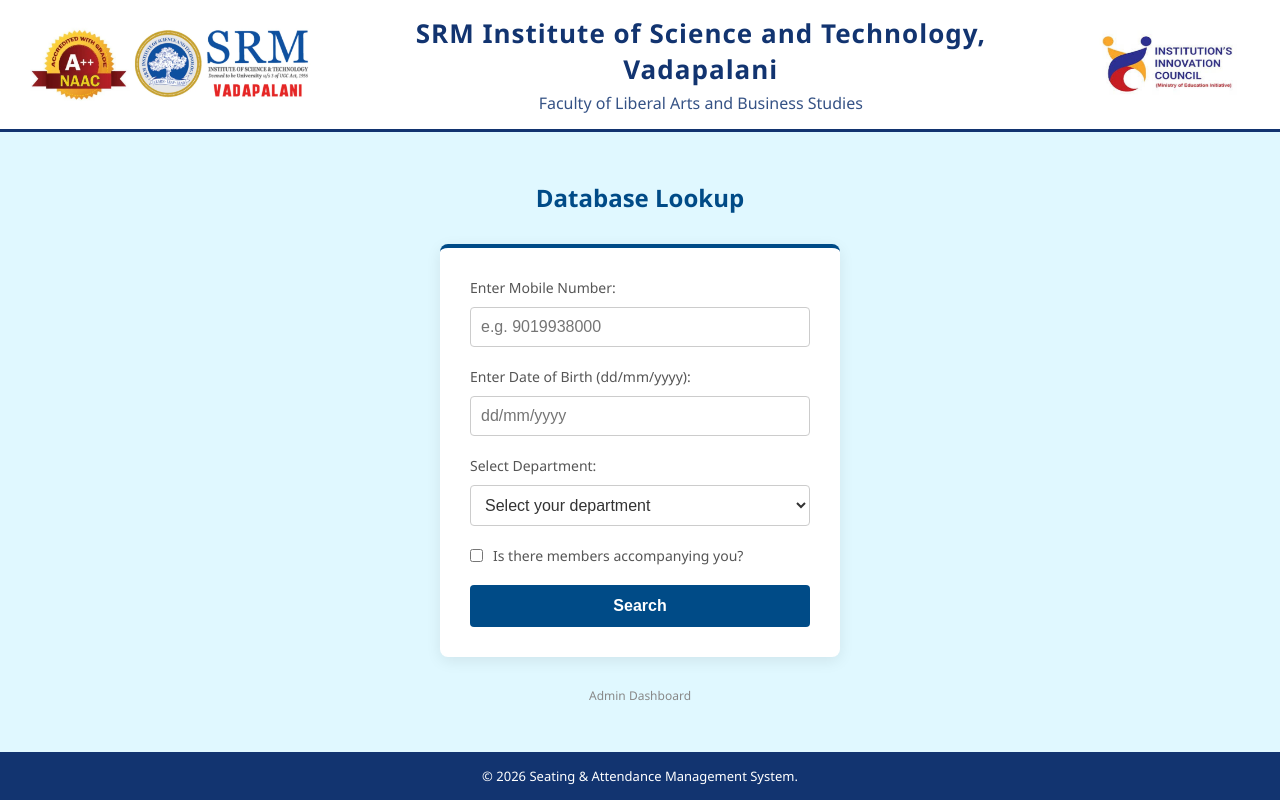
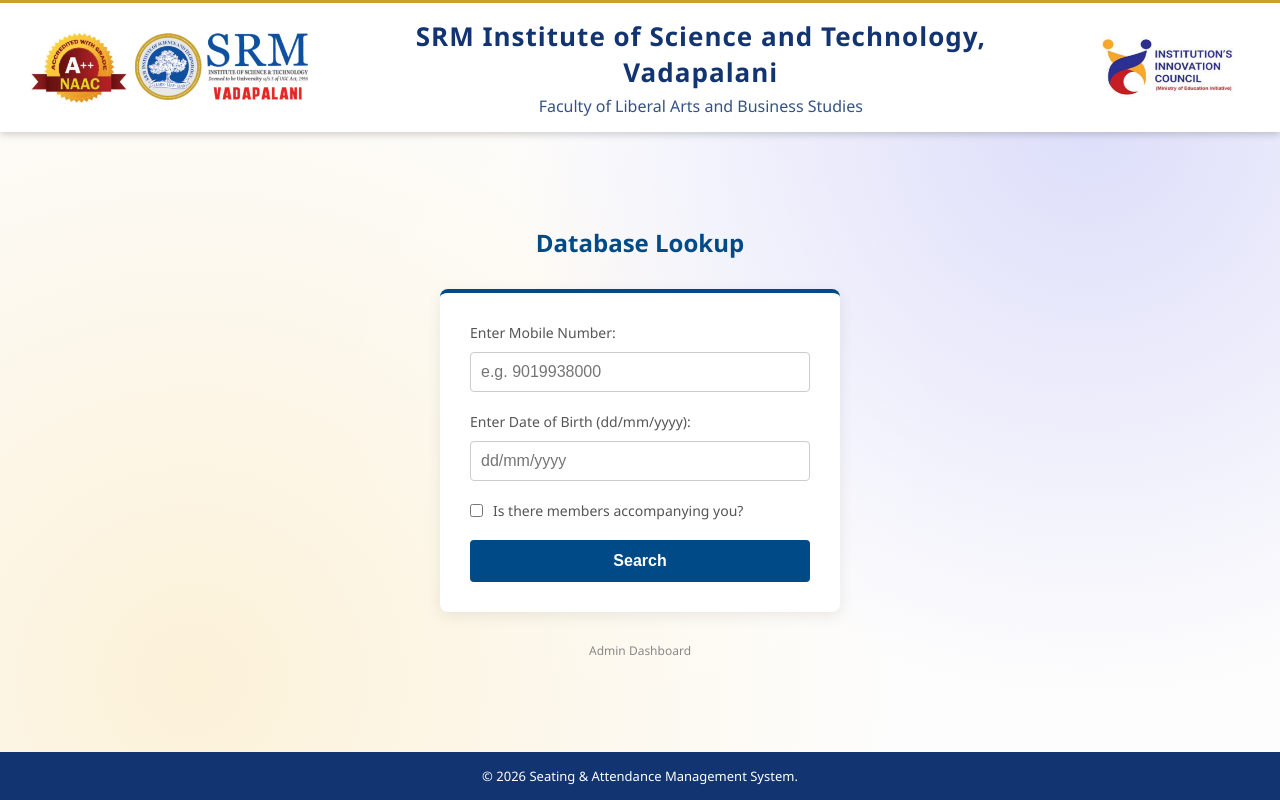
Before and after one commit to NirainthanRavi/event-attendace-system, a Flask app: page /checkin in a window 1280 px wide. Run offline with Flask 3, Linux system fonts and the light colour scheme.

Commit message:
Fifth commit

```diff
--- a/app.py
+++ b/app.py
@@ -10,7 +10,7 @@ users_collection = db["users"]
 
 # Apply Indexes for Performance
 try:
-    users_collection.create_index("dept")
+    # Removed the dept index as it is no longer needed
     users_collection.create_index([("mobile number", 1), ("DOB", 1)], unique=True)
 except Exception as e:
     print(f"Index setup warning: {e}")
@@ -33,7 +33,6 @@ def checkin():
 def search():
     phone_number = request.form.get('phone_number')
     dob = request.form.get('dob')
-    dept = request.form.get('dept')
     has_members = request.form.get('has_members')
     member_count = request.form.get('member_count')
 
@@ -41,7 +40,7 @@ def search():
     actual_members = int(member_count) if (has_members == 'on' and member_count) else 0
     parent_status_val = "PRESENT" if actual_members > 0 else "ABSENT"
 
-    query = {"DOB": db_dob, "dept": dept}
+    query = {"DOB": db_dob}
 
     match = users_collection.find_one({"mobile number": phone_number, **query})
     if not match and phone_number.isdigit():
@@ -59,16 +58,15 @@ def search():
             }}
         )
 
-    return redirect(url_for('result_page', phone=phone_number, dob=db_dob, dept=dept))
+    return redirect(url_for('result_page', phone=phone_number, dob=db_dob))
 
 @app.route('/result')
 def result_page():
     phone_number = request.args.get('phone')
     db_dob = request.args.get('dob')
-    dept = request.args.get('dept')
     search_result = None
 
-    query = {"DOB": db_dob, "dept": dept}
+    query = {"DOB": db_dob}
 
     match = users_collection.find_one({"mobile number": phone_number, **query})
     if not match and phone_number.isdigit():
--- a/static/style.css
+++ b/static/style.css
@@ -23,8 +23,29 @@
 
 /* --- Standard Body (Check-in & Admin Apps) --- */
 body {
-    background-color: #e0f8ff;
-    color: #333333;
+   min-height: 100vh;
+  width: 100%;
+  margin: 0;
+
+  /* Flexbox layout to manage header and footer positioning */
+  display: flex;
+  flex-direction: column;
+
+  /* The Mesh Gradient */
+  background-color: #fdfdfd; /* Base warm white */
+  background-image:
+    /* Top Right: Soft Periwinkle Blue */
+    radial-gradient(circle at 85% 15%, rgba(213, 214, 249, 0.8) 0%, transparent 45%),
+
+    /* Bottom Left: Soft Warm Yellow */
+    radial-gradient(circle at 15% 85%, rgba(252, 239, 208, 0.8) 0%, transparent 55%),
+
+    /* Center blending */
+    radial-gradient(circle at 50% 50%, rgba(255, 255, 255, 0.4) 0%, transparent 100%);
+
+  /* Optional: Smooth background scaling */
+  background-size: cover;
+  background-repeat: no-repeat;
     font-family: 'Segoe UI', Tahoma, Geneva, Verdana, sans-serif;
     display: flex;
     flex-direction: column;
@@ -54,7 +75,8 @@ body.induction-page {
     display: flex;
     align-items: center;
     justify-content: space-between;
-    border-bottom: 3px solid #123470;
+    border-top: 3px solid #C9A227;
+    box-shadow: 0 2px 8px rgba(0, 0, 0, 0.2);
 }
 .header-left, .header-right {
     flex: 0 0 auto;
@@ -110,7 +132,7 @@ body.induction-page {
     color: #004b87;
     text-align: center;
 }
-form, .result-box, .error-message {
+form, .result-box{
     background-color: #ffffff;
     padding: 30px;
     border-radius: 8px;
@@ -119,8 +141,8 @@ form, .result-box, .error-message {
     flex-direction: column;
     width: 100%;
     max-width: 400px;
-    border-top: 4px solid #004b87;
 }
+
 label {
     margin-bottom: 10px;
     font-size: 14px;
@@ -190,11 +212,21 @@ button:active { transform: scale(0.98); }
 /* Specific Text & Results */
 .result-box p { margin-bottom: 10px; color: #555555; font-size: 16px; }
 .result-box strong { color: #333333; }
-.error-message {
+.result-box .error-message {
     color: #d9534f;
-    border-top: 4px solid #d9534f;
     text-align: center;
-    font-weight: 500;
+    text-decoration: underline;
+    font-weight: bolder;
+    font-size: 22px;
+    font-family: 'Segoe UI', Tahoma, Geneva, Verdana, sans-serif;
+}
+
+.error-list {
+    color: #d9534f;
+    text-align: center;
+    font-weight: bold;
+    padding: 20px;
+    text-align: left;
 }
 
 /* Admin Dashboard Grid & Tables */
--- a/templates/checkin.html
+++ b/templates/checkin.html
@@ -4,20 +4,12 @@
 {% block content %}
     <center><h2 class="page-title">Database Lookup</h2></center>
 
-    <form action="/search" method="POST">
+    <form action="/search" method="POST" style="border-top: 4px solid #004b87;">
         <label for="phone_number">Enter Mobile Number:</label>
         <input type="text" id="phone_number" name="phone_number" required placeholder="e.g. 9019938000">
 
         <label for="dob">Enter Date of Birth (dd/mm/yyyy):</label>
         <input type="text" id="dob" name="dob" required placeholder="dd/mm/yyyy" pattern="\d{2}/\d{2}/\d{4}">
-
-        <!-- NEW: Department Selection -->
-        <label for="dept">Select Department:</label>
-        <select id="dept" name="dept" required>
-            <option value="" disabled selected>Select your department</option>
-            <option value="BCA">BCA</option>
-            <option value="B.Sc">B.Sc</option>
-        </select>
 
         <div class="checkbox-container">
             <input type="checkbox" id="has_members" name="has_members">
@@ -27,7 +19,6 @@
         <div id="members_dropdown" style="display: none;">
             <label for="member_count">Number of accompanying members:</label>
             <select id="member_count" name="member_count">
-                <option value="0">0</option>
                 <option value="1">1</option>
                 <option value="2">2</option>
                 <option value="3">3</option>
```
Also changed, not shown: templates/result.html (+11 -4 lines).
